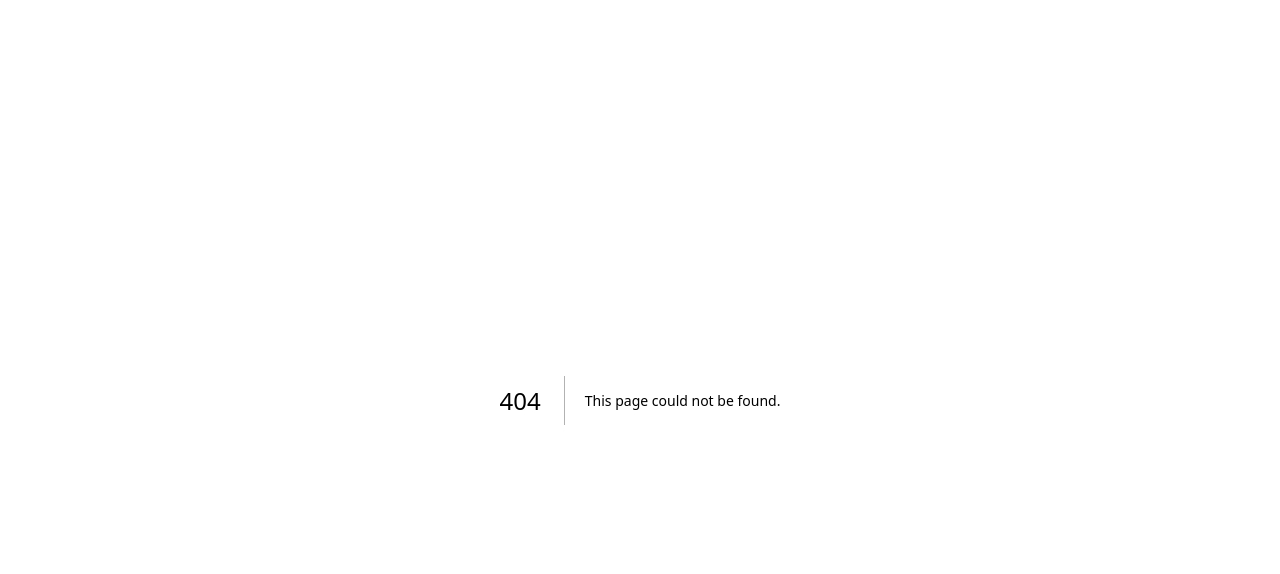
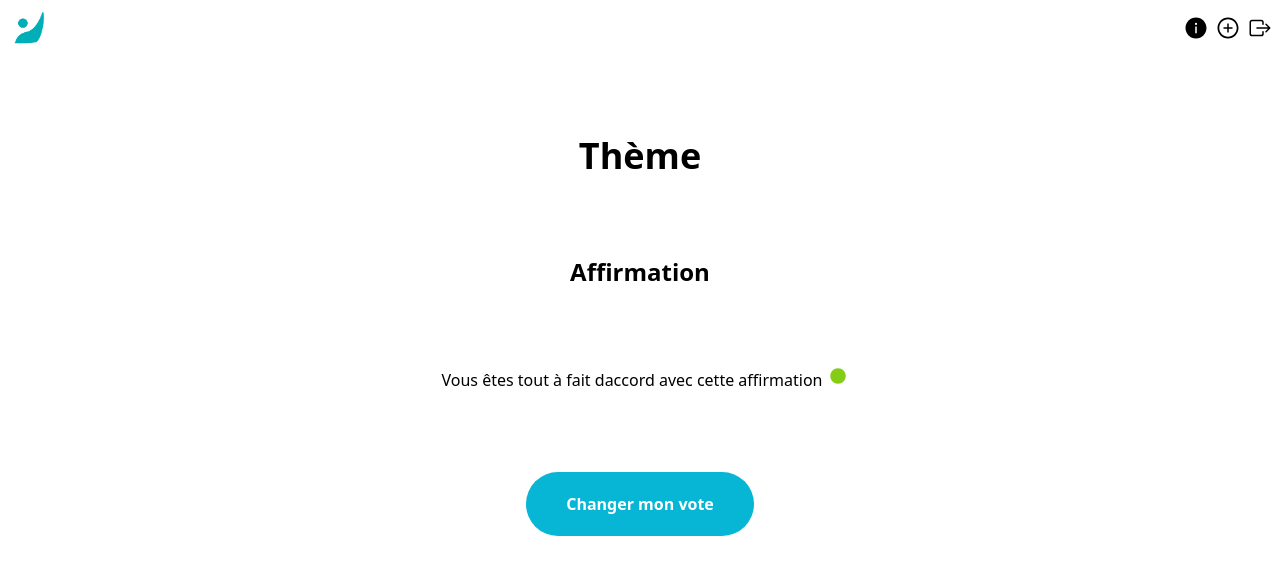
Before and after one commit to Mistrale94/color-vote, a Next.js app: page /quizAnswerConfirm in a window 1280 px wide. Before the commit this address had no page. Shown: the top 574 px of the page. Built offline with nearby package versions, Linux system fonts and the light colour scheme.

Commit message:
K et L V1

```diff
--- /dev/null
+++ b/pages/endingSession.jsx
@@ -0,0 +1,16 @@
+import React from "react";
+import Navbar from "../components/Navbar";
+import Image from "next/image";
+
+export default function endingSession() {
+  return (
+    <>
+      <div className="flex flex-col items-center justify-center min-h-screen px-10">
+        <Image src="/image/logo.png" width={200} height={200} alt="Logo" />
+        <h2 className="text-2xl text-center mt-20">
+          Votre participation a bien été enregistrée
+        </h2>
+      </div>
+    </>
+  );
+}
--- /dev/null
+++ b/pages/quizAnswerConfirm.jsx
@@ -0,0 +1,28 @@
+import React from "react";
+import Navbar from "../components/Navbar";
+import { FaCircle } from "react-icons/fa";
+
+export default function quizAnswerConfirm() {
+  return (
+    <>
+      <Navbar />
+
+      <div
+        className="flex flex-col
+      items-center min-h-screen"
+      >
+        <h1 className="font-bold text-4xl py-20">Thème</h1>
+        <h2 className="font-bold text-2xl pb-20">Affirmation</h2>
+        <div className="flex text-center mb-20">
+          <p className="text-1xl px-2">
+            Vous êtes tout à fait daccord avec cette affirmation
+          </p>
+          <FaCircle className="text-lime-500"></FaCircle>
+        </div>
+        <button className="bg-cyan-500 py-5 px-10 rounded-full text-white font-bold text-1xl">
+          Changer mon vote
+        </button>
+      </div>
+    </>
+  );
+}
```
